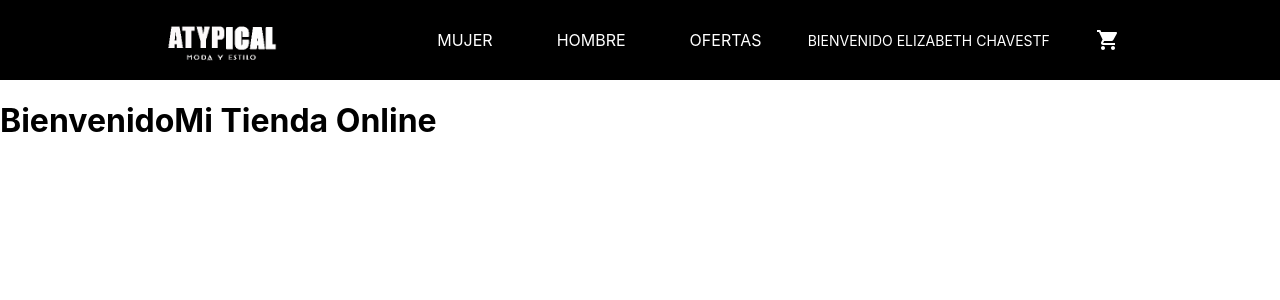
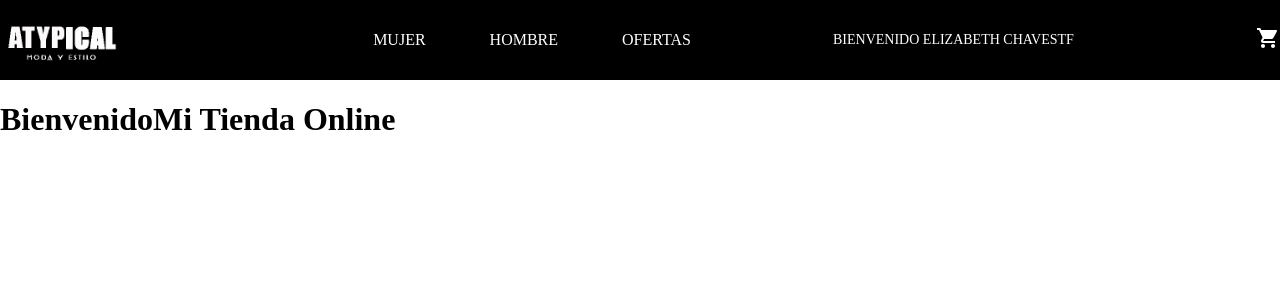
Before and after one commit to MaritzaChavesta/proyectoreact, a React (Create React App) app: page / in a window 1280 px wide. Shown: the top 300 px of the page. Built offline with nearby package versions, Linux system fonts and the light colour scheme.

Commit message:
variables

```diff
--- a/src/App.js
+++ b/src/App.js
@@ -1,7 +1,8 @@
  import React from "react";
  import './App.css';
  import Navbar from './Componentes/Navbar/Navbar';
-import ItemListContainer from './Componentes/Navbar/ItemListContainer';
+ import ItemListContainer from './Componentes/Containers/ItemListContainer';
+/*  import ComponentesEstados from './ComponentesEstados'; */
 
 
 
@@ -11,8 +12,8 @@ const App = () =>{
   return (
     <>
      <Navbar nombreUsuario={nombre} apellidoUsuario="ChavestF"/>
-
     <ItemListContainer greeting={mensaje} />
+  {/*   <ComponentesEstados/> */}
 
     </>
 );
--- /dev/null
+++ b/src/Componentes/CarWidget/CarWidget.style.js
@@ -0,0 +1,7 @@
+export const style = {
+    carrito:{
+            cursor:'pointer',
+            color:'white',
+    },
+
+}
--- a/src/Componentes/Navbar/Navbar.js
+++ b/src/Componentes/Navbar/Navbar.js
@@ -1,9 +1,10 @@
 import React from 'react';
-import './Navbar.css';
-import { CarWidget } from './CarWidget';
+import '../Navbar/Navbar.css';
+import '../CarWidget/CarWidget.css';
+import { CarWidget } from '../CarWidget/CarWidget';
 import logo from '../../assets/logoo.png';
-
-import {styles} from './Navbar.style'
+import {styles} from '../Navbar/Navbar.style'
+import {style} from '../CarWidget/CarWidget.style';
 
 
 export const Navbar = ({ nombreUsuario,apellidoUsuario }) => {
@@ -22,7 +23,7 @@ export const Navbar = ({ nombreUsuario,apellidoUsuario }) => {
         </ul>
         <h1  style={styles.usuario}>Bienvenido {nombreUsuario} {apellidoUsuario}</h1>
 
-        <CarWidget/>
+        <ul style={style.carrito}><CarWidget/></ul>
 
       </nav>
 
--- a/src/Componentes/Navbar/Navbar.style.js
+++ b/src/Componentes/Navbar/Navbar.style.js
@@ -2,16 +2,26 @@
 export const styles = {
     container:{
       backgroundColor:'black',
-      maxWidth:'100%',
+      width:'100%',
+      position:'sticky',
+      zIndex:99,
+      height:80,
+
+
+
     } ,
 
     nav:{
-      color: 'white',
-      display: 'flex',
-      justifyContent: 'space-between',
-      alignItems: 'center',
-      height: 80,
-      margin: '0 10rem 0  10rem',
+      margin:'auto',
+      width:'100%',
+      maxWidth:1300,
+      height:'100%',
+
+      alignItems:'center',
+      display:'flex',
+      flexWrap:'wrap',
+      justifyContent:'space-between',
+
 
     },
     logo:{
@@ -32,9 +42,11 @@ export const styles = {
       fontSize: 16,
     },
     usuario:{
+        color:'white',
         fontSize: 14,
         textTransform: 'uppercase',
         fontWeight: 400,
-    }
+    },
+
 
   }
--- a/src/index.css
+++ b/src/index.css
@@ -1,13 +1,4 @@
-body {
-  margin: 0;
-  font-family: -apple-system, BlinkMacSystemFont, 'Segoe UI', 'Roboto', 'Oxygen',
-    'Ubuntu', 'Cantarell', 'Fira Sans', 'Droid Sans', 'Helvetica Neue',
-    sans-serif;
-  -webkit-font-smoothing: antialiased;
-  -moz-osx-font-smoothing: grayscale;
+body{
+    margin: 0 ;
+
 }
-
-code {
-  font-family: source-code-pro, Menlo, Monaco, Consolas, 'Courier New',
-    monospace;
-}
```
Also changed, not shown: info.txt, src/Componentes/CarWidget/CarWidget.css (added), src/Componentes/CarWidget/CarWidget.js (renamed from src/Componentes/Navbar/CarWidget.js), src/Componentes/Containers/ItemListContainer.js (renamed from src/Componentes/Navbar/ItemListContainer.js).
